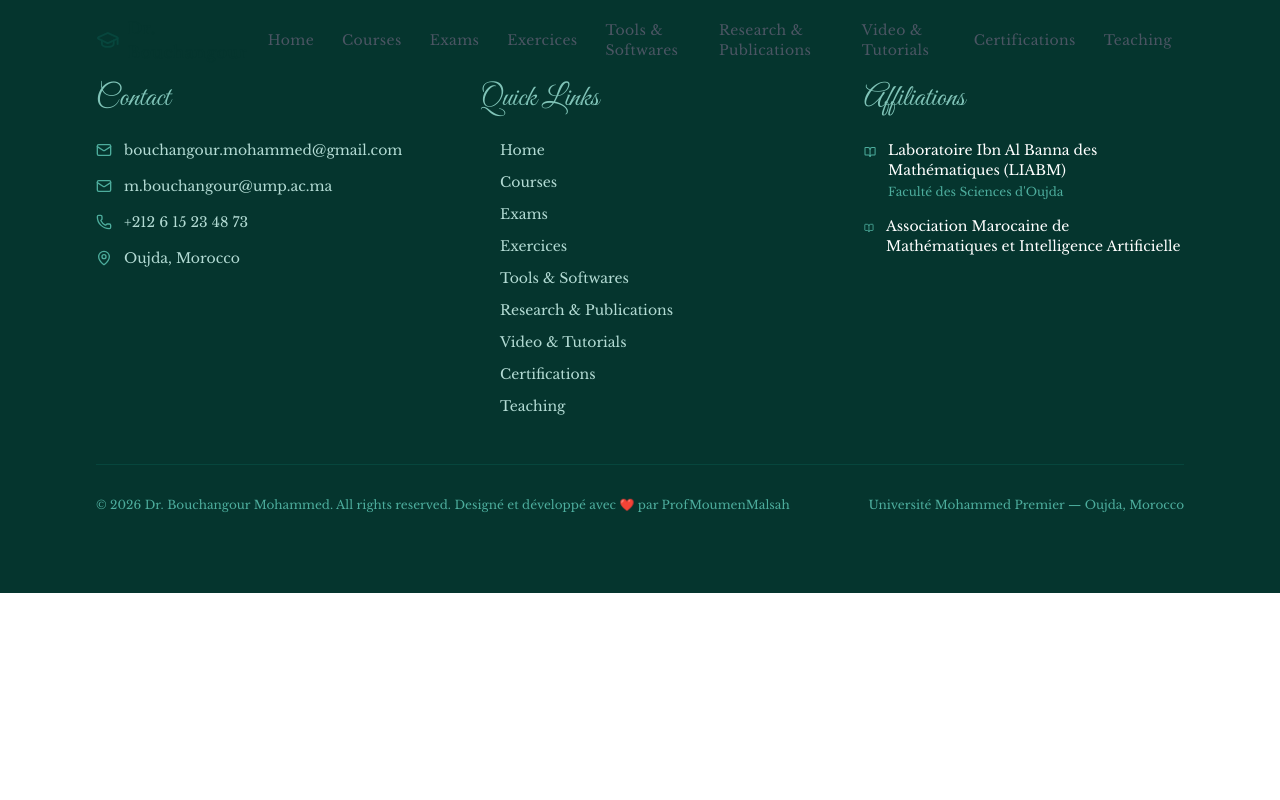
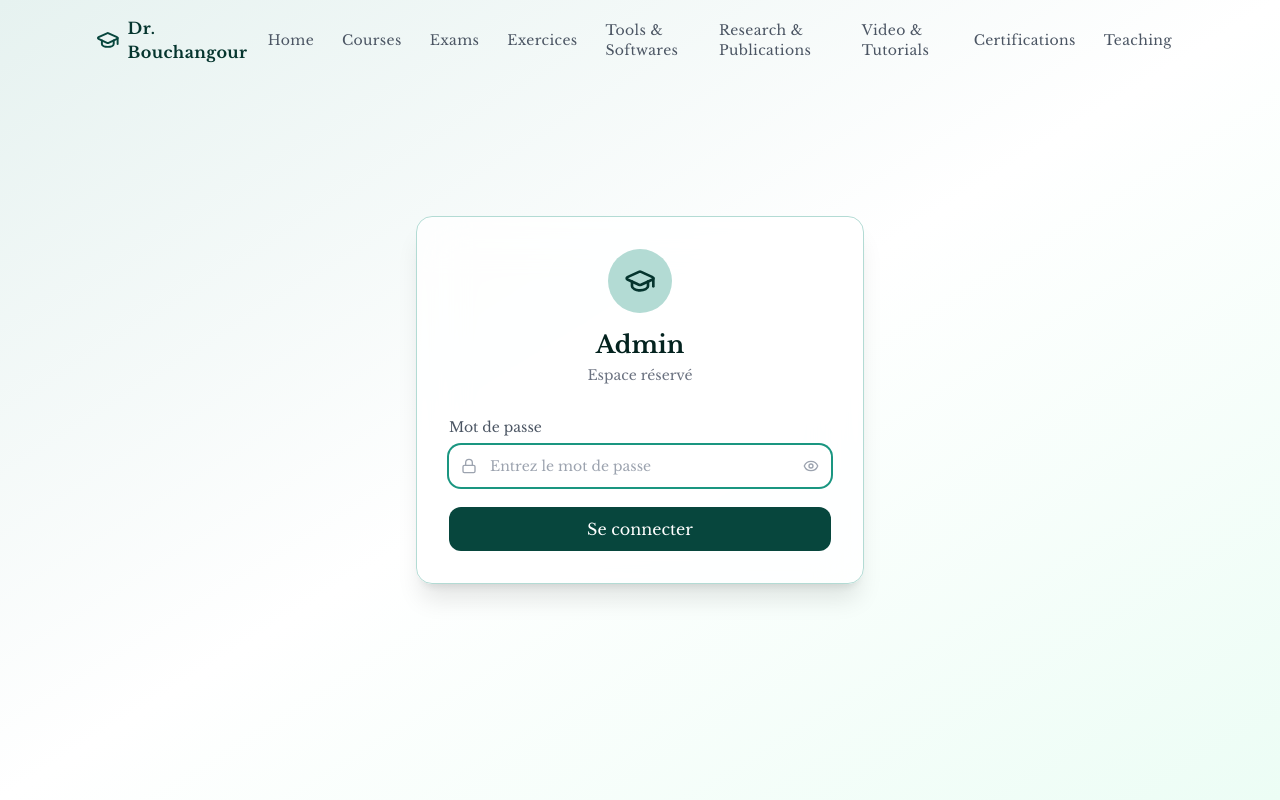
Before and after one commit to moumenmalsah/bouchangour, a React (Vite) app: page /admin in a window 1280 px wide. Shown: the top 800 px of the page. Built offline with nearby package versions, Linux system fonts and the light colour scheme.

Commit message:
add admin login and dashboard

```diff
--- a/src/App.tsx
+++ b/src/App.tsx
@@ -1,5 +1,6 @@
 import { Routes, Route, useLocation } from 'react-router';
 import { useEffect } from 'react';
+import { AuthProvider } from './lib/auth-context';
 import Navigation from './components/Navigation';
 import Footer from './components/Footer';
 import HomePage from './pages/HomePage';
@@ -11,6 +12,8 @@ import ResearchPage from './pages/ResearchPage';
 import VideosPage from './pages/VideosPage';
 import CertificationsPage from './pages/CertificationsPage';
 import TeachingPage from './pages/TeachingPage';
+import AdminLogin from './pages/AdminLogin';
+import AdminDashboard from './pages/AdminDashboard';
 
 function ScrollToTop() {
   const { pathname } = useLocation();
@@ -22,6 +25,7 @@ function ScrollToTop() {
 
 export default function App() {
   return (
+    <AuthProvider>
       <div className="min-h-screen bg-white">
         <ScrollToTop />
         <Navigation />
@@ -36,9 +40,12 @@ export default function App() {
             <Route path="/videos" element={<VideosPage />} />
             <Route path="/certifications" element={<CertificationsPage />} />
             <Route path="/teaching" element={<TeachingPage />} />
+            <Route path="/admin" element={<AdminLogin />} />
+            <Route path="/admin/dashboard" element={<AdminDashboard />} />
           </Routes>
         </main>
         <Footer />
       </div>
+    </AuthProvider>
   );
 }
--- /dev/null
+++ b/src/lib/auth-context.tsx
@@ -0,0 +1,43 @@
+import { createContext, useContext, useState, useCallback, type ReactNode } from 'react';
+
+const ADMIN_PASSWORD = 'bouchangour2024';
+
+interface AuthContextType {
+  isAuthenticated: boolean;
+  login: (password: string) => boolean;
+  logout: () => void;
+}
+
+const AuthContext = createContext<AuthContextType | null>(null);
+
+export function AuthProvider({ children }: { children: ReactNode }) {
+  const [isAuthenticated, setIsAuthenticated] = useState(() => {
+    return localStorage.getItem('admin_auth') === 'true';
+  });
+
+  const login = useCallback((password: string) => {
+    if (password === ADMIN_PASSWORD) {
+      localStorage.setItem('admin_auth', 'true');
+      setIsAuthenticated(true);
+      return true;
+    }
+    return false;
+  }, []);
+
+  const logout = useCallback(() => {
+    localStorage.removeItem('admin_auth');
+    setIsAuthenticated(false);
+  }, []);
+
+  return (
+    <AuthContext.Provider value={{ isAuthenticated, login, logout }}>
+      {children}
+    </AuthContext.Provider>
+  );
+}
+
+export function useAuth() {
+  const context = useContext(AuthContext);
+  if (!context) throw new Error('useAuth must be used within AuthProvider');
+  return context;
+}
--- /dev/null
+++ b/src/pages/AdminDashboard.tsx
@@ -0,0 +1,64 @@
+import { useNavigate } from 'react-router';
+import { useAuth } from '../lib/auth-context';
+import { GraduationCap, LogOut, BookOpen, FileText, Brain, Video, Award, FlaskConical } from 'lucide-react';
+
+const sections = [
+  { label: 'Courses', icon: BookOpen, path: '/courses' },
+  { label: 'Exams', icon: FileText, path: '/exams' },
+  { label: 'Exercices', icon: Brain, path: '/exercices' },
+  { label: 'Videos', icon: Video, path: '/videos' },
+  { label: 'Certifications', icon: Award, path: '/certifications' },
+  { label: 'Research', icon: FlaskConical, path: '/research' },
+];
+
+export default function AdminDashboard() {
+  const { logout, isAuthenticated } = useAuth();
+  const navigate = useNavigate();
+
+  if (!isAuthenticated) {
+    navigate('/admin', { replace: true });
+    return null;
+  }
+
+  const handleLogout = () => {
+    logout();
+    navigate('/admin');
+  };
+
+  return (
+    <div className="min-h-screen bg-gradient-to-br from-teal-50 via-white to-emerald-50 pt-24 pb-12">
+      <div className="max-w-5xl mx-auto px-4">
+        <div className="flex items-center justify-between mb-8">
+          <div className="flex items-center gap-3">
+            <GraduationCap className="w-8 h-8 text-teal-700" />
+            <div>
+              <h1 className="text-2xl font-serif font-bold text-teal-800">Dashboard Admin</h1>
+              <p className="text-sm text-gray-500 font-serif">Gérez le contenu du site</p>
+            </div>
+          </div>
+          <button
+            onClick={handleLogout}
+            className="flex items-center gap-2 px-4 py-2 bg-red-50 text-red-600 rounded-xl hover:bg-red-100 transition-colors text-sm font-serif"
+          >
+            <LogOut className="w-4 h-4" />
+            Déconnexion
+          </button>
+        </div>
+
+        <div className="grid sm:grid-cols-2 lg:grid-cols-3 gap-4">
+          {sections.map((section) => (
+            <button
+              key={section.path}
+              onClick={() => navigate(section.path)}
+              className="group bg-white rounded-xl border border-teal-100 p-6 text-left hover:shadow-lg hover:border-teal-300 transition-all"
+            >
+              <section.icon className="w-8 h-8 text-teal-600 mb-3 group-hover:scale-110 transition-transform" />
+              <h3 className="font-serif font-semibold text-teal-800">{section.label}</h3>
+              <p className="text-sm text-gray-500 font-serif mt-1">Voir / Modifier</p>
+            </button>
+          ))}
+        </div>
+      </div>
+    </div>
+  );
+}
--- /dev/null
+++ b/src/pages/AdminLogin.tsx
@@ -0,0 +1,80 @@
+import { useState } from 'react';
+import { useNavigate } from 'react-router';
+import { useAuth } from '../lib/auth-context';
+import { GraduationCap, Lock, Eye, EyeOff } from 'lucide-react';
+
+export default function AdminLogin() {
+  const [password, setPassword] = useState('');
+  const [showPassword, setShowPassword] = useState(false);
+  const [error, setError] = useState('');
+  const { login, isAuthenticated } = useAuth();
+  const navigate = useNavigate();
+
+  if (isAuthenticated) {
+    navigate('/admin/dashboard', { replace: true });
+    return null;
+  }
+
+  const handleSubmit = (e: React.FormEvent) => {
+    e.preventDefault();
+    setError('');
+    if (login(password)) {
+      navigate('/admin/dashboard');
+    } else {
+      setError('Mot de passe incorrect');
+    }
+  };
+
+  return (
+    <div className="min-h-screen flex items-center justify-center bg-gradient-to-br from-teal-50 via-white to-emerald-50">
+      <div className="w-full max-w-md mx-4">
+        <div className="bg-white/80 backdrop-blur-xl rounded-2xl shadow-xl border border-teal-100 p-8">
+          <div className="flex flex-col items-center mb-8">
+            <div className="w-16 h-16 bg-teal-100 rounded-full flex items-center justify-center mb-4">
+              <GraduationCap className="w-8 h-8 text-teal-700" />
+            </div>
+            <h1 className="text-2xl font-serif font-bold text-teal-800">Admin</h1>
+            <p className="text-sm text-gray-500 font-serif mt-1">Espace réservé</p>
+          </div>
+
+          <form onSubmit={handleSubmit} className="space-y-5">
+            <div>
+              <label className="block text-sm font-serif text-gray-600 mb-2">
+                Mot de passe
+              </label>
+              <div className="relative">
+                <Lock className="absolute left-3 top-1/2 -translate-y-1/2 w-4 h-4 text-gray-400" />
+                <input
+                  type={showPassword ? 'text' : 'password'}
+                  value={password}
+                  onChange={(e) => setPassword(e.target.value)}
+                  className="w-full pl-10 pr-10 py-2.5 bg-white border border-teal-200 rounded-xl text-sm focus:outline-none focus:ring-2 focus:ring-teal-400 focus:border-transparent transition-all"
+                  placeholder="Entrez le mot de passe"
+                  autoFocus
+                />
+                <button
+                  type="button"
+                  onClick={() => setShowPassword(!showPassword)}
+                  className="absolute right-3 top-1/2 -translate-y-1/2 text-gray-400 hover:text-gray-600"
+                >
+                  {showPassword ? <EyeOff className="w-4 h-4" /> : <Eye className="w-4 h-4" />}
+                </button>
+              </div>
+            </div>
+
+            {error && (
+              <p className="text-red-500 text-sm font-serif text-center">{error}</p>
+            )}
+
+            <button
+              type="submit"
+              className="w-full py-2.5 bg-teal-600 hover:bg-teal-700 text-white font-serif rounded-xl transition-colors"
+            >
+              Se connecter
+            </button>
+          </form>
+        </div>
+      </div>
+    </div>
+  );
+}
```
Lines whose indentation alone changed are shown as unchanged.
